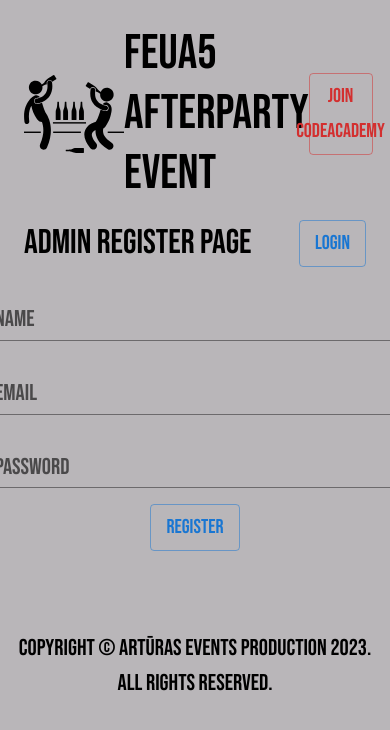
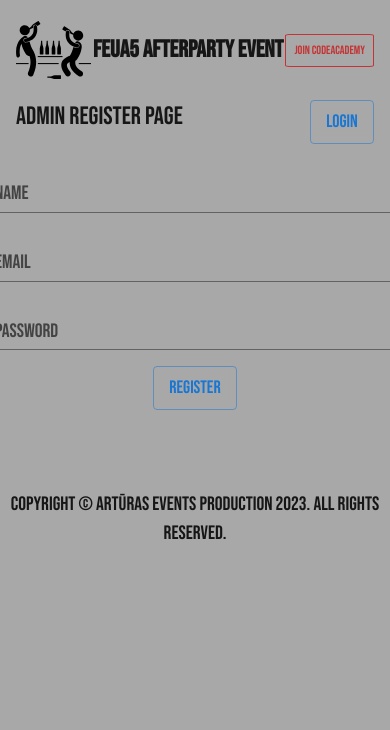
Before and after one commit to Arturas-B112/FULLSTACK-EXAM, a React (Vite) app in the folder web/: page / in a window 390 px wide. Shown: the top 730 px of the page. Built offline with nearby package versions, Linux system fonts and the light colour scheme.

Commit message:
Clean up, created custom header styles

```diff
--- a/web/src/App.css
+++ /dev/null
@@ -1,3 +0,0 @@
-body {
-  background-color: rgb(185, 182, 185);
-}
--- a/web/src/App.jsx
+++ b/web/src/App.jsx
@@ -1,22 +1,34 @@
 import { RouterProvider } from 'react-router-dom';
 import { routes } from './routes';
-import './App.css';
 import { LocalizationProvider } from '@mui/x-date-pickers';
 import { AdapterDateFns } from '@mui/x-date-pickers/AdapterDateFns';
-import { createTheme, ThemeProvider } from '@mui/material';
+import {
+  createTheme,
+  CssBaseline,
+  responsiveFontSizes,
+  ThemeProvider,
+} from '@mui/material';
 
 const App = () => {
-  const theme = createTheme({
+  let theme = createTheme({
+    palette: {
+      background: {
+        default: '#a8a8a8',
+      },
+    },
     typography: {
       fontFamily: ['"Bebas Neue"', 'sans-serif'].join(','),
       fontSize: 20,
     },
   });
 
+  theme = responsiveFontSizes(theme);
+
   return (
     <>
       <ThemeProvider theme={theme}>
         <LocalizationProvider dateAdapter={AdapterDateFns}>
+          <CssBaseline />
           <RouterProvider router={routes} />
         </LocalizationProvider>
       </ThemeProvider>
--- /dev/null
+++ b/web/src/components/header/Header.css
@@ -0,0 +1,39 @@
+.header-container {
+  display: flex;
+  justify-content: space-between;
+  align-items: center;
+  font-family: 'Bebas Neue', sans-serif;
+  margin: 1rem;
+}
+
+.logo {
+  width: 100px;
+}
+
+.header-btn {
+  font-family: 'Bebas Neue', sans-serif;
+  font-size: 18px;
+  color: rgb(196, 52, 52);
+  padding: 0.5rem;
+  background-color: transparent;
+  border: 1px solid rgb(196, 52, 52);
+  border-radius: 5%;
+}
+
+.header-btn:hover {
+  background-color: rgb(206, 173, 173);
+  transition: 0.5s;
+  cursor: pointer;
+}
+
+@media only screen and (max-width: 600px) {
+  .heading {
+    font-size: 24px;
+  }
+  .logo {
+    width: 75px;
+  }
+  .header-btn {
+    font-size: 12px;
+  }
+}
--- a/web/src/components/header/Header.jsx
+++ b/web/src/components/header/Header.jsx
@@ -1,21 +1,14 @@
-import { Button, Stack, Typography } from '@mui/material';
 import icon from '../../assets/party.svg';
+import './Header.css';
 
 const Header = () => {
   return (
     <>
-      <Stack
-        my={2}
-        mx={2}
-        direction="row"
-        justifyContent="space-between"
-        alignItems="center"
-      >
-        <img src={icon} width={100}></img>
-        <Typography variant="h4"> FEUA5 Afterparty Event</Typography>
-        <Button
-          variant="outlined"
-          color="error"
+      <div className="header-container">
+        <img src={icon} className="logo"></img>
+        <h1 className="heading">FEUA5 Afterparty Event</h1>
+        <button
+          className="header-btn"
           onClick={() =>
             window.location.replace(
               'https://codeacademy.lt/?gclid=CjwKCAjw8symBhAqEiwAaTA__G7OvTPTvQkd7UoVxFyDj2SVlpGFd23reFOIMKur8u-_c93CY8BjKxoCBKoQAvD_BwE'
@@ -23,8 +16,8 @@ const Header = () => {
           }
         >
           Join CodeAcademy
-        </Button>
-      </Stack>
+        </button>
+      </div>
     </>
   );
 };
--- a/web/src/pages/register-page/RegisterPage.jsx
+++ b/web/src/pages/register-page/RegisterPage.jsx
@@ -15,13 +15,13 @@ const RegisterPage = () => {
   const handleAdminRegister = async (body) => {
     setIsLoading(true);
     try {
-      const response = await adminRegister({
+      const { data } = await adminRegister({
         admin_name: body.name,
         email: body.email,
         password: body.password,
       });
       setError();
-      setMessage(response.data.message);
+      setMessage(data.message);
     } catch ({ response }) {
       setMessage();
       setError(response.data.error);
--- a/web/src/pages/update-visitors-page/UpdateVisitorsPage.jsx
+++ b/web/src/pages/update-visitors-page/UpdateVisitorsPage.jsx
@@ -15,7 +15,7 @@ const UpdateVisitorsPage = () => {
   const handleUpdateVisitor = async (id, body, headers) => {
     setIsLoading(true);
     try {
-      const response = await updateVisitors(
+      await updateVisitors(
         id,
         {
           visitor_fullname: body.name,
--- a/web/src/pages/visitors-page/VisitorsPage.jsx
+++ b/web/src/pages/visitors-page/VisitorsPage.jsx
@@ -127,7 +127,6 @@ const VisitorsPage = () => {
           LOGOUT
         </Button>
       </PageHeader>
-      {isLoading && <LinearProgress />}
       <Stack my={2} mx="auto" spacing={1}>
         <Button variant="contained" onClick={() => setIsAddDialogOpen(true)}>
           Add new visitor
@@ -141,6 +140,7 @@ const VisitorsPage = () => {
             onChange={handleFilter}
           />
         </Stack>
+        {isLoading && <LinearProgress />}
         <VisitorsTable
           visitors={filteredVisitors}
           onDelete={(id) => handleDeleteVisitor(id, headers)}
```
